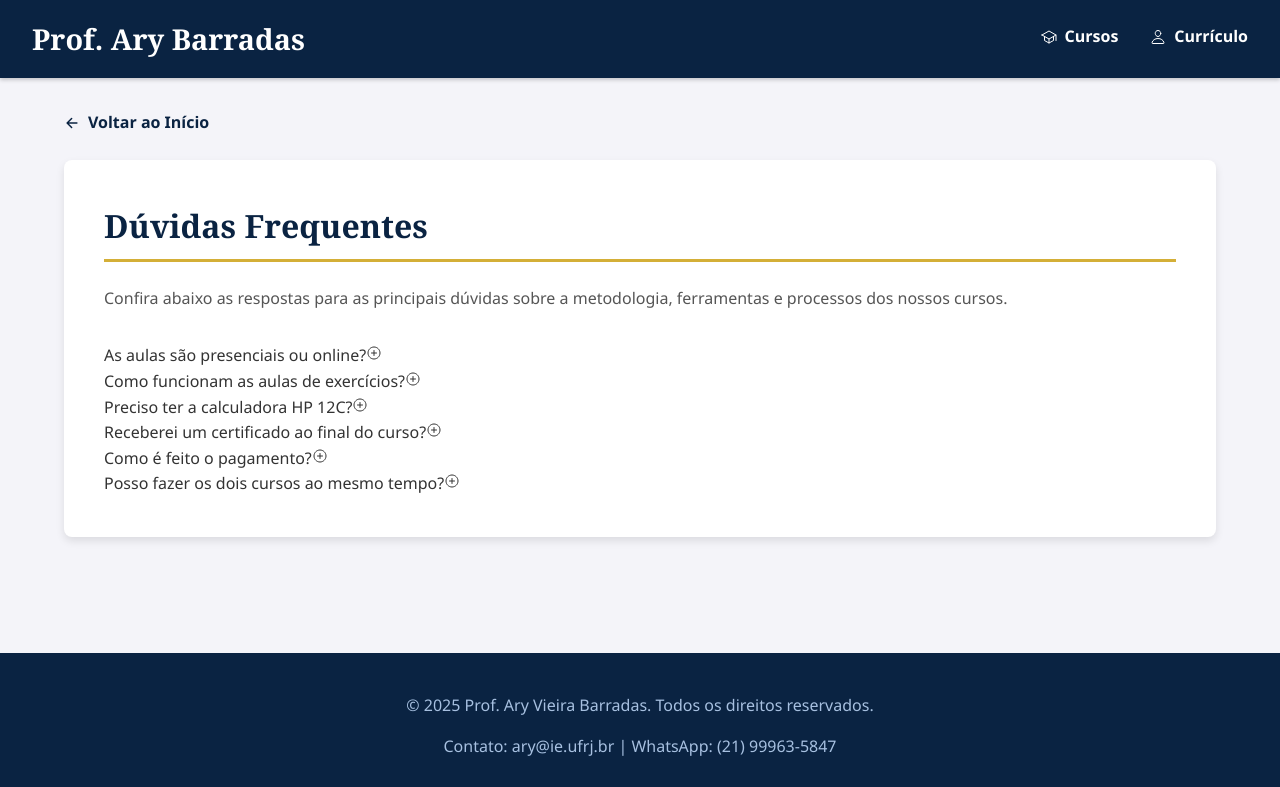
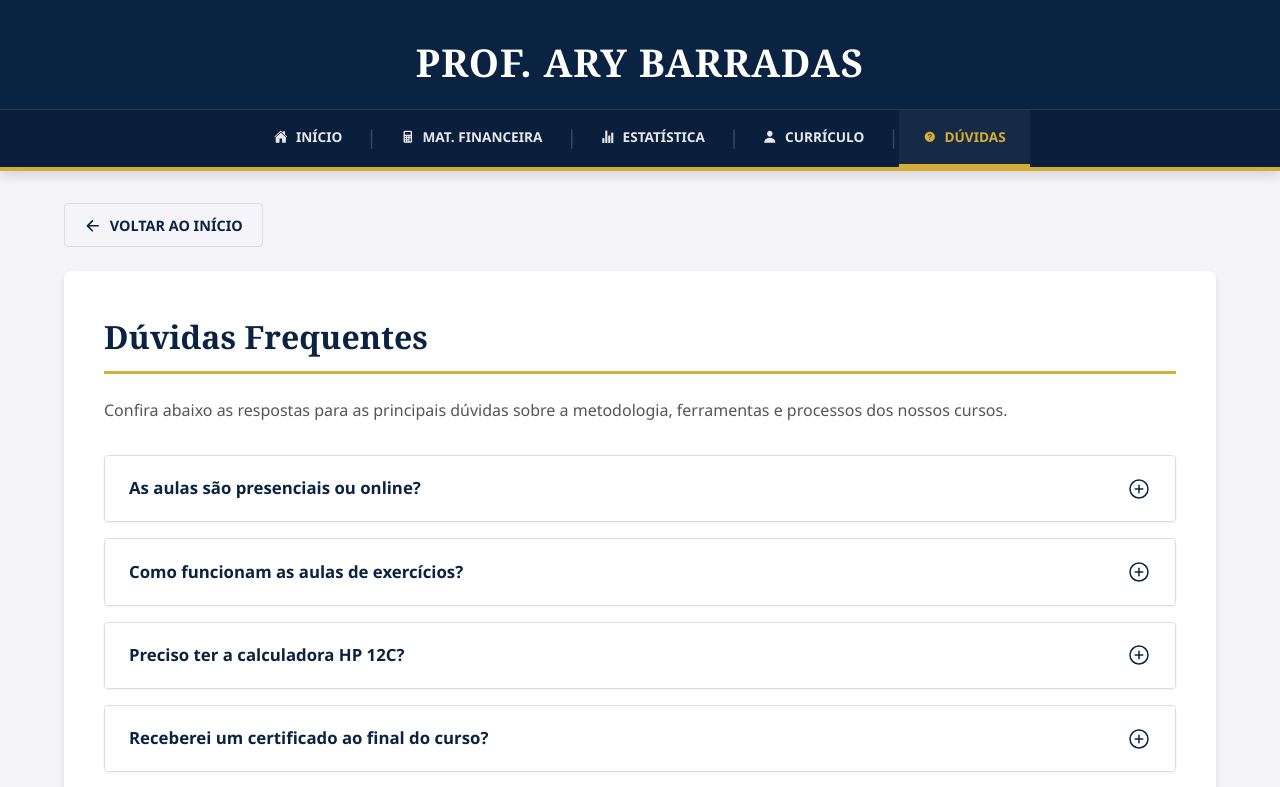
Before and after one commit to hignicao/ary-website, a React (Create React App) app in the folder frontend/: page /faq in a window 1280 px wide. Shown: the top 787 px of the page. Built offline with nearby package versions, Linux system fonts and the light colour scheme.

Commit message:
style: remade back button

```diff
--- a/frontend/src/App.css
+++ b/frontend/src/App.css
@@ -1,37 +1,34 @@
-/* --- Global Styles & Variables --- */
+/* =========================================
+   1. VARIÁVEIS E CONFIGURAÇÕES GLOBAIS
+   ========================================= */
 :root {
-  --primary-color: #0a2342; /* Azul escuro, clássico */
-  --secondary-color: #d4af37; /* Dourado/Mostarda, toque de elegância */
+  /* Cores Institucionais */
+  --primary-color: #0a2342;    /* Azul escuro, clássico */
+  --secondary-color: #d4af37;  /* Dourado/Mostarda, toque de elegância */
+
+  /* Cores de Fundo e Texto */
   --background-color: #f4f4f9; /* Fundo cinza claro, suave */
   --text-color: #333;
   --light-text-color: #fff;
   --border-color: #ddd;
+
+  /* Efeitos */
   --card-shadow: 0 4px 8px rgba(0, 0, 0, 0.1);
+
+  /* Tipografia */
   --font-main: 'Segoe UI', 'Helvetica Neue', Arial, sans-serif;
   --font-headings: 'Georgia', 'Times New Roman', serif;
 }
 
+/* =========================================
+   2. ESTILOS BASE (Reset e Tipografia)
+   ========================================= */
 body {
   margin: 0;
   font-family: var(--font-main);
   background-color: var(--background-color);
   color: var(--text-color);
   line-height: 1.6;
-}
-
-.app-container {
-  display: flex;
-  flex-direction: column;
-  min-height: 100vh;
-}
-
-.main-content {
-  flex: 1;
-  width: 100%;
-  max-width: 1200px;
-  margin: 0 auto;
-  padding: 2rem 1.5rem;
-  box-sizing: border-box;
 }
 
 h1, h2, h3 {
@@ -50,6 +47,41 @@ a:hover {
   color: var(--secondary-color);
 }
 
+/* =========================================
+   3. LAYOUT PRINCIPAL (Wrappers)
+   ========================================= */
+.app-container {
+  display: flex;
+  flex-direction: column;
+  min-height: 100vh;
+}
+
+.main-content {
+  flex: 1;
+  width: 100%;
+  max-width: 1200px;
+  margin: 0 auto;
+  padding: 2rem 1.5rem;
+  box-sizing: border-box;
+}
+
+.page-container {
+  background: white;
+  padding: 2.5rem;
+  border-radius: 8px;
+  box-shadow: var(--card-shadow);
+}
+
+.page-container h1 {
+  border-bottom: 3px solid var(--secondary-color);
+  padding-bottom: 0.5rem;
+  margin-bottom: 1.5rem;
+}
+
+/* =========================================
+   4. COMPONENTES UI GLOBAIS (Botões)
+   ========================================= */
+/* Botão Principal */
 .button, button {
   background-color: var(--primary-color);
   color: var(--light-text-color);
@@ -62,7 +94,10 @@ a:hover {
   text-transform: uppercase;
   letter-spacing: 1px;
   transition: background-color 0.3s, transform 0.2s;
-  display: inline-block;
+  display: inline-flex; /* Ajustado para alinhar ícones */
+  align-items: center;
+  justify-content: center;
+  gap: 0.75rem;
   text-align: center;
 }
 
@@ -71,6 +106,7 @@ a:hover {
   transform: translateY(-2px);
 }
 
+/* Botão Secundário */
 .button-secondary {
   background-color: var(--secondary-color);
   color: var(--primary-color);
@@ -80,27 +116,71 @@ a:hover {
   background-color: #b89a30;
 }
 
+/* Botão "Voltar" (Estilo Moderno/Fantasma) */
+.button-back {
+  display: inline-flex;
+  align-items: center;
+  gap: 0.5rem;
+  color: var(--primary-color);
+  font-weight: 600;
+  font-size: 0.9rem;
+  text-transform: uppercase;
+  text-decoration: none !important;
+  padding: 0.6rem 1.2rem;
+  background-color: transparent;
+  border: 1px solid var(--border-color);
+  border-radius: 4px;
+  margin-bottom: 1.5rem;
+  cursor: pointer;
+  transition: all 0.2s ease-in-out;
+}
 
-/* --- Header --- */
+.button-back:hover {
+  background-color: var(--primary-color);
+  color: #fff;
+  border-color: var(--primary-color);
+  transform: translateX(-3px);
+  box-shadow: 0 2px 5px rgba(0,0,0,0.1);
+}
+
+.button-back svg {
+  font-size: 1.1rem;
+}
+
+/* =========================================
+   5. CABEÇALHO (Header - Estilo EBC)
+   ========================================= */
 .header {
   background-color: var(--primary-color);
-  color: var(--light-text-color);
-  padding: 1rem 2rem;
-  box-shadow: 0 2px 4px rgba(0, 0, 0, 0.2);
+  color: #fff;
   display: flex;
-  justify-content: space-between;
-  align-items: center;
+  flex-direction: column;
+  border-bottom: 4px solid var(--secondary-color);
+  box-shadow: 0 4px 12px rgba(0,0,0,0.15);
+}
+
+/* Parte Superior: Logo */
+.header-top {
+  padding: 2rem 1rem 1rem 1rem;
+  text-align: center;
+  border-bottom: 1px solid rgba(255, 255, 255, 0.1);
 }
 
 .header-logo a {
-  color: var(--light-text-color);
+  color: #fff;
   font-family: var(--font-headings);
-  font-size: 1.8rem;
-  font-weight: bold;
+  font-size: 2.4rem;
+  font-weight: 700;
+  text-transform: uppercase;
+  letter-spacing: 1px;
+  text-decoration: none;
+  display: inline-block;
 }
 
-.header-logo a:hover {
-    color: var(--secondary-color);
+/* Parte Inferior: Navegação */
+.header-nav {
+  background-color: rgba(0, 0, 0, 0.1);
+  padding: 0;
 }
 
 .header-nav ul {
@@ -108,33 +188,52 @@ a:hover {
   margin: 0;
   padding: 0;
   display: flex;
-  gap: 2rem;
+  justify-content: center;
+  flex-wrap: wrap;
 }
 
-.header-nav a {
-  color: var(--light-text-color);
-  font-weight: bold;
-  font-size: 1rem;
-  position: relative;
-  padding-bottom: 5px;
+.header-nav li {
+  display: flex;
+  align-items: center;
 }
 
-.header-nav a::after {
-  content: '';
-  position: absolute;
-  width: 0;
-  height: 2px;
-  bottom: 0;
-  left: 0;
-  background-color: var(--secondary-color);
-  transition: width 0.3s;
+/* Separadores verticais */
+.header-nav li:not(:last-child)::after {
+  content: '|';
+  color: rgba(255, 255, 255, 0.2);
+  font-size: 1.2rem;
+  margin-top: -2px;
 }
 
-.header-nav a:hover::after {
-  width: 100%;
+/* Links do Menu */
+.header-nav a {
+  display: flex;
+  align-items: center;
+  gap: 0.5rem;
+  padding: 1rem 1.5rem;
+  color: rgba(255, 255, 255, 0.9);
+  font-weight: 600;
+  text-transform: uppercase;
+  font-size: 0.85rem;
+  text-decoration: none;
+  transition: all 0.2s;
+  border-bottom: 3px solid transparent;
 }
 
-/* --- Footer --- */
+.header-nav a:hover {
+  color: #fff;
+  background-color: rgba(255, 255, 255, 0.05);
+}
+
+.header-nav a.active {
+  color: var(--secondary-color);
+  border-bottom: 3px solid var(--secondary-color);
+  background-color: rgba(255, 255, 255, 0.05);
+}
+
+/* =========================================
+   6. RODAPÉ (Footer)
+   ========================================= */
 .footer {
   background-color: var(--primary-color);
   color: #a7c0e0;
@@ -143,7 +242,56 @@ a:hover {
   margin-top: auto;
 }
 
-/* --- Home Page & Course Card --- */
+/* =========================================
+   7. HERO & BANNERS
+   ========================================= */
+.hero-container {
+  position: relative;
+  width: 100%;
+  height: 300px;
+  border-radius: 8px;
+  overflow: hidden;
+  margin-bottom: 2.5rem;
+  color: #fff;
+}
+
+.hero-image {
+  position: absolute;
+  top: 0;
+  left: 0;
+  width: 100%;
+  height: 100%;
+}
+
+.hero-image img {
+  width: 100%;
+  height: 100%;
+  object-fit: cover;
+  filter: brightness(0.6);
+}
+
+.hero-overlay {
+  position: absolute;
+  top: 0;
+  left: 0;
+  width: 100%;
+  height: 100%;
+  background: linear-gradient(to top, rgba(10, 35, 66, 0.6), rgba(10, 35, 66, 0.2));
+}
+
+.hero-title {
+  position: absolute;
+  bottom: 2rem;
+  left: 2rem;
+  font-size: 3rem;
+  color: #fff;
+  text-shadow: 0 2px 4px rgba(0, 0, 0, 0.5);
+  margin: 0;
+}
+
+/* =========================================
+   8. PÁGINA INICIAL & CARDS DE CURSO
+   ========================================= */
 .home-welcome {
   text-align: center;
   margin-bottom: 3rem;
@@ -196,26 +344,18 @@ a:hover {
 
 .course-card-details li {
   margin-bottom: 0.5rem;
+  display: flex;
+  align-items: center;
+  gap: 0.75rem;
 }
 
 .course-card-footer {
   padding: 0 1.5rem 1.5rem;
 }
 
-/* --- Course Detail & Curriculum Page --- */
-.page-container {
-  background: white;
-  padding: 2.5rem;
-  border-radius: 8px;
-  box-shadow: var(--card-shadow);
-}
-
-.page-container h1 {
-  border-bottom: 3px solid var(--secondary-color);
-  padding-bottom: 0.5rem;
-  margin-bottom: 1.5rem;
-}
-
+/* =========================================
+   9. PÁGINA DE DETALHES DO CURSO
+   ========================================= */
 .details-grid {
   display: grid;
   grid-template-columns: repeat(auto-fit, minmax(250px, 1fr));
@@ -236,8 +376,23 @@ a:hover {
   color: var(--primary-color);
 }
 
-/* --- Estilo Compacto para o Conteúdo do Curso (Syllabus) --- */
+/* Layout de Colunas (Texto + Imagem) */
+.two-column-layout {
+  display: grid;
+  grid-template-columns: 1fr 1fr;
+  gap: 2.5rem;
+  align-items: center;
+  margin-bottom: 2.5rem;
+}
 
+.column-image img {
+  width: 100%;
+  height: auto;
+  border-radius: 8px;
+  box-shadow: var(--card-shadow);
+}
+
+/* Estilo do Syllabus (Conteúdo Programático) */
 .syllabus-list {
   list-style: none;
   padding: 0;
@@ -245,27 +400,22 @@ a:hover {
 }
 
 .syllabus-item {
-  /* Reduzi o padding vertical para aproximar as linhas */
   padding: 0.15rem 0;
   color: #444;
-  line-height: 1.3; /* Altura da linha mais compacta */
+  line-height: 1.3;
 }
 
-/* Nível 0 (Títulos Principais): Negrito, cor de destaque e fundo sutil */
 .syllabus-item.level-0 {
   font-weight: 700;
   color: var(--primary-color);
-  /* Menos espaço antes do próximo bloco */
   margin-top: 0.75rem;
   margin-bottom: 0.25rem;
   font-size: 1rem;
-  /* Um fundo cinza claro ajuda a separar os blocos visualmente sem usar muito espaço */
   background-color: #f0f2f5;
   padding: 0.4rem 0.75rem;
   border-radius: 4px;
 }
 
-/* Nível 1 (Subtópicos): Indentação ajustada */
 .syllabus-item.level-1 {
   margin-left: 1rem;
   font-weight: 600;
@@ -273,7 +423,6 @@ a:hover {
   font-size: 0.95rem;
 }
 
-/* Nível 2 (Detalhes): Indentação dupla e fonte ligeiramente menor */
 .syllabus-item.level-2 {
   margin-left: 2.5rem;
   font-size: 0.9rem;
@@ -281,7 +430,39 @@ a:hover {
   color: #555;
 }
 
-/* --- Enrollment Form --- */
+/* Navegação entre cursos (Anterior/Próximo) */
+.course-navigation {
+  display: flex;
+  align-items: center;
+  margin-bottom: 1.5rem;
+  width: 100%;
+}
+
+.course-nav-link {
+  display: flex;
+  align-items: center;
+  gap: 0.75rem;
+  font-size: 1.1rem;
+  font-weight: bold;
+  color: var(--primary-color);
+  text-decoration: none;
+  padding: 0.5rem 1rem;
+  border-radius: 5px;
+  transition: background-color 0.3s, color 0.3s;
+}
+
+.course-nav-link:hover {
+  background-color: var(--background-color);
+  color: var(--secondary-color);
+}
+
+.course-nav-link.next {
+  flex-direction: row-reverse;
+}
+
+/* =========================================
+   10. FORMULÁRIOS & INSCRIÇÃO
+   ========================================= */
 .form-container {
   max-width: 800px;
   margin: 0 auto;
@@ -296,7 +477,9 @@ a:hover {
 }
 
 .form-group label {
-  display: block;
+  display: flex;
+  align-items: center;
+  gap: 0.5rem;
   margin-bottom: 0.5rem;
   font-weight: bold;
   color: var(--primary-color);
@@ -323,7 +506,53 @@ a:hover {
   font-weight: normal;
 }
 
-/* --- Admin --- */
+/* Informações de Contato */
+.contact-info {
+  margin-top: 2.5rem;
+  padding-top: 1.5rem;
+  border-top: 1px solid var(--border-color);
+}
+
+.contact-info h3 {
+  margin-top: 0;
+}
+
+.contact-info p {
+  display: flex;
+  align-items: center;
+  gap: 0.75rem;
+}
+
+/* =========================================
+   11. UTILITÁRIOS DE ÍCONES
+   ========================================= */
+.icon-heading {
+  display: flex;
+  align-items: center;
+  gap: 0.75rem;
+}
+
+.icon-list {
+  list-style: none;
+  padding-left: 0.5rem;
+}
+
+.icon-list li {
+  display: flex;
+  align-items: flex-start;
+  gap: 0.75rem;
+  margin-bottom: 0.75rem;
+}
+
+.icon-list li svg {
+  flex-shrink: 0;
+  margin-top: 0.25rem;
+  color: var(--primary-color);
+}
+
+/* =========================================
+   12. ÁREA ADMINISTRATIVA
+   ========================================= */
 .admin-login-container, .admin-dashboard {
   max-width: 600px;
   margin: 2rem auto;
@@ -378,217 +607,94 @@ a:hover {
   color: white;
 }
 
-/* --- Estilos para Alterações --- */
+/* =========================================
+   13. RESPONSIVIDADE (Media Queries)
+   ========================================= */
+@media (max-width: 768px) {
+  /* Ajustes de Header */
+  .header-logo a { font-size: 1.8rem; }
+  .header-nav ul { flex-direction: column; }
+  .header-nav li { width: 100%; justify-content: center; }
+  .header-nav li::after { display: none; }
+  .header-nav a { width: 100%; justify-content: center; border-bottom: 1px solid rgba(255,255,255,0.05); }
 
-.button-back {
-  display: flex;
-  align-items: center;
-  gap: 0.5rem; /* Espaço entre o ícone e o texto */
-  background: none;
-  border: none;
-  color: var(--primary-color);
-  font-size: 1rem;
-  font-weight: bold;
-  cursor: pointer;
-  padding: 0; /* Remove padding antigo */
-  margin-bottom: 1.5rem; /* Adiciona espaço abaixo dele */
+  /* Ajustes de Layout */
+  .two-column-layout {
+    grid-template-columns: 1fr;
+  }
+  .column-image {
+    order: -1; /* Imagem acima do texto no mobile */
   }
 
-.button-back:hover {
-  color: var(--secondary-color);
-}
-
-.contact-info {
-  margin-top: 2.5rem;
-  padding-top: 1.5rem;
-  border-top: 1px solid var(--border-color);
-}
-
-.contact-info h3 {
-  margin-top: 0;
-}
-
-/* --- Estilos para Ícones --- */
-
-/* Alinha o ícone no botão "Voltar" */
-.button-back {
-  display: flex;
-  align-items: center;
-  gap: 0.5rem; /* Espaço entre o ícone e o texto */
-}
-
-/* Alinha ícones no menu de navegação */
-.header-nav a {
-  display: flex;
-  align-items: center;
-  gap: 0.5rem;
-}
-
-/* Alinha ícones nos detalhes do card */
-.course-card-details li {
-  display: flex;
-  align-items: center;
-  gap: 0.75rem;
-}
-
-/* Alinha ícones nas informações de contato */
-.contact-info p {
-  display: flex;
-  align-items: center;
-  gap: 0.75rem;
-}
-
-/* --- Atualização de Estilos para Ícones --- */
-
-/* Modifica o .button para alinhar ícones (como em "Enviar") */
-.button, button[type="submit"] {
-  display: inline-flex;
-  align-items: center;
-  justify-content: center;
-  gap: 0.75rem;
-}
-
-/* Alinha ícones em labels de formulário */
-.form-group label {
-  display: flex;
-  align-items: center;
-  gap: 0.5rem;
-  font-weight: bold;
-  color: var(--primary-color);
-}
-
-/* Classe para alinhar ícones em títulos (h2, h3) */
-.icon-heading {
-  display: flex;
-  align-items: center;
-  gap: 0.75rem;
-}
-
-/* Classe para listas que usam ícones como bullets */
-.icon-list {
-  list-style: none;
-  padding-left: 0.5rem;
-}
-.icon-list li {
-  display: flex;
-  align-items: flex-start;
-  gap: 0.75rem;
-  margin-bottom: 0.75rem;
-}
-.icon-list li svg {
-  flex-shrink: 0; /* Impede que o ícone seja esmagado */
-  margin-top: 0.25rem;
-  color: var(--primary-color);
-}
-
-/* --- Estilos para Banners (Hero) --- */
-.hero-container {
-  position: relative;
-  width: 100%;
-  height: 300px; /* Altura do banner */
-  border-radius: 8px;
-  overflow: hidden;
-  margin-bottom: 2.5rem;
-  color: #fff;
-}
-
-.hero-image {
-  position: absolute;
-  top: 0;
-  left: 0;
-  width: 100%;
-  height: 100%;
-}
-
-.hero-image img {
-  width: 100%;
-  height: 100%;
-  object-fit: cover; /* Garante que a imagem cubra o espaço */
-  filter: brightness(0.6); /* Escurece a imagem */
-}
-
-.hero-overlay {
-  position: absolute;
-  top: 0;
-  left: 0;
-  width: 100%;
-  height: 100%;
-  background: linear-gradient(to top, rgba(10, 35, 66, 0.6), rgba(10, 35, 66, 0.2));
-}
-
-.hero-title {
-  position: absolute;
-  bottom: 2rem;
-  left: 2rem;
-  font-size: 3rem;
-  color: #fff;
-  text-shadow: 0 2px 4px rgba(0, 0, 0, 0.5);
-  margin: 0;
-}
-
-/* --- Estilos para Layout em Colunas --- */
-.two-column-layout {
-  display: grid;
-  grid-template-columns: 1fr 1fr; /* Duas colunas de tamanho igual */
-  gap: 2.5rem;
-  align-items: center;
-  margin-bottom: 2.5rem;
-}
-
-.column-image img {
-  width: 100%;
-  height: auto;
-  border-radius: 8px;
-  box-shadow: var(--card-shadow);
-}
-
-/* Regra para telas pequenas (mobile) */
-@media (max-width: 768px) {
-  .two-column-layout {
-    grid-template-columns: 1fr; /* Coluna única em telas menores */
-  }
-  .column-image {
-    order: -1; /* Põe a imagem no topo em telas menores */
-  }
+  /* Ajustes de Tipografia */
   .hero-title {
     font-size: 2.2rem;
   }
+
+  /* Elementos Ocultos */
+  .course-nav-link span {
+    display: none; /* Esconde texto "Próximo/Anterior" */
+  }
 }
 
-/* --- Estilos para NOVA Navegação de Cursos --- */
-.course-navigation {
-  display: flex; /* Flex-direction: row por padrão */
-  align-items: center;
-  /* justify-content é aplicado via style inline no React */
-  margin-bottom: 1.5rem; /* Empurra o "details-grid" para baixo */
-  width: 100%;
+/* --- FAQ (Estilo Acordeão EBC) --- */
+.faq-list {
+  display: flex;
+  flex-direction: column;
+  gap: 1rem; /* Espaço entre as perguntas */
+  margin-top: 1rem;
 }
 
-.course-nav-link {
-  display: flex;
-  align-items: center;
-  gap: 0.75rem;
-  font-size: 1.1rem;
-  font-weight: bold;
-  color: var(--primary-color);
-  text-decoration: none;
-  padding: 0.5rem 1rem;
-  border-radius: 5px;
-  transition: background-color 0.3s, color 0.3s;
+.faq-item {
+  background: #fff;
+  border: 1px solid var(--border-color);
+  border-radius: 4px;
+  overflow: hidden; /* Garante que o conteúdo interno respeite as bordas arredondadas */
+  box-shadow: 0 1px 3px rgba(0,0,0,0.05); /* Sombra leve */
+  transition: border-color 0.2s;
 }
 
-.course-nav-link:hover {
-  background-color: var(--background-color);
-  color: var(--secondary-color);
+.faq-item:hover {
+  border-color: var(--primary-color); /* Borda fica azul ao passar o mouse */
 }
 
-/* Removemos o "justify-content: flex-end" daqui */
-.course-nav-link.next {
-  flex-direction: row-reverse; /* Inverte a ordem do ícone e texto */
+.faq-question {
+  padding: 1.2rem 1.5rem;
+  background-color: #fff;
+  font-weight: 700;
+  font-size: 1.05rem;
+  color: var(--primary-color); /* Azul Institucional */
+  cursor: pointer;
+  display: flex;
+  justify-content: space-between;
+  align-items: center;
+  transition: background-color 0.2s;
+  user-select: none; /* Evita seleção de texto ao clicar rápido */
 }
 
-@media (max-width: 768px) {
-  .course-nav-link span {
-    display: none;
+.faq-question:hover {
+  background-color: #f4f9ff; /* Fundo azul bem clarinho no hover */
 }
+
+/* Ícone (+ / -) */
+.faq-question svg {
+  color: var(--accent-color); /* Ícone Verde */
+  font-size: 1.5rem;
+  min-width: 24px; /* Garante que o ícone não encolha em telas pequenas */
 }
+
+.faq-answer {
+  padding: 1.5rem;
+  background-color: #fafafa; /* Fundo levemente cinza para a resposta */
+  border-top: 1px solid #eee;
+  color: #444;
+  line-height: 1.7;
+  font-size: 0.95rem;
+  animation: fadeIn 0.3s ease-in-out; /* Animação suave de entrada */
+}
+
+/* Pequena animação para o texto aparecer suavemente */
+@keyframes fadeIn {
+  from { opacity: 0; transform: translateY(-5px); }
+  to { opacity: 1; transform: translateY(0); }
+}
--- a/frontend/src/components/Header.js
+++ b/frontend/src/components/Header.js
@@ -1,20 +1,53 @@
 import React from 'react';
 import { NavLink, Link } from 'react-router-dom';
-import { IoSchoolOutline, IoPersonOutline } from "react-icons/io5";
+// Importamos os ícones, mas vamos usá-los de forma discreta ou ocultá-los via CSS se preferir o visual puramente texto da EBC
+import {
+  IoHome,
+  IoStatsChart,
+  IoCalculator,
+  IoPerson,
+  IoHelpCircle
+} from "react-icons/io5";
 
 const Header = () => {
   return (
     <header className="header">
-      <div className="header-logo">
-        <Link to="/">Prof. Ary Barradas</Link>
+      {/* Área Superior: Título Centralizado */}
+      <div className="header-top">
+        <div className="header-logo">
+          <Link to="/">Prof. Ary Barradas</Link>
+        </div>
       </div>
+
+      {/* Área Inferior: Barra de Navegação (Estilo EBC) */}
       <nav className="header-nav">
         <ul>
           <li>
-            <NavLink to="/"><IoSchoolOutline /> Cursos</NavLink>
+            <NavLink to="/" end className={({ isActive }) => (isActive ? "active" : "")}>
+              <IoHome style={{marginBottom: '2px'}} /> Início
+            </NavLink>
+          </li>
+          {/* Cursos Individuais nas Abas */}
+          <li>
+            <NavLink to="/curso/1" className={({ isActive }) => (isActive ? "active" : "")}>
+              <IoCalculator style={{marginBottom: '2px'}} /> Mat. Financeira
+            </NavLink>
           </li>
           <li>
-            <NavLink to="/curriculo"><IoPersonOutline /> Currículo</NavLink>
+            <NavLink to="/curso/2" className={({ isActive }) => (isActive ? "active" : "")}>
+              <IoStatsChart style={{marginBottom: '2px'}} /> Estatística
+            </NavLink>
+          </li>
+
+          <li>
+            <NavLink to="/curriculo" className={({ isActive }) => (isActive ? "active" : "")}>
+              <IoPerson style={{marginBottom: '2px'}} /> Currículo
+            </NavLink>
+          </li>
+          <li>
+            <NavLink to="/faq" className={({ isActive }) => (isActive ? "active" : "")}>
+              <IoHelpCircle style={{marginBottom: '2px'}} /> Dúvidas
+            </NavLink>
           </li>
         </ul>
       </nav>
```
Also changed, not shown: frontend/src/pages/CourseDetail.js (+10 -25 lines), frontend/src/pages/Curriculum.js (+8 -2 lines). Lines whose indentation alone changed are shown as unchanged.
